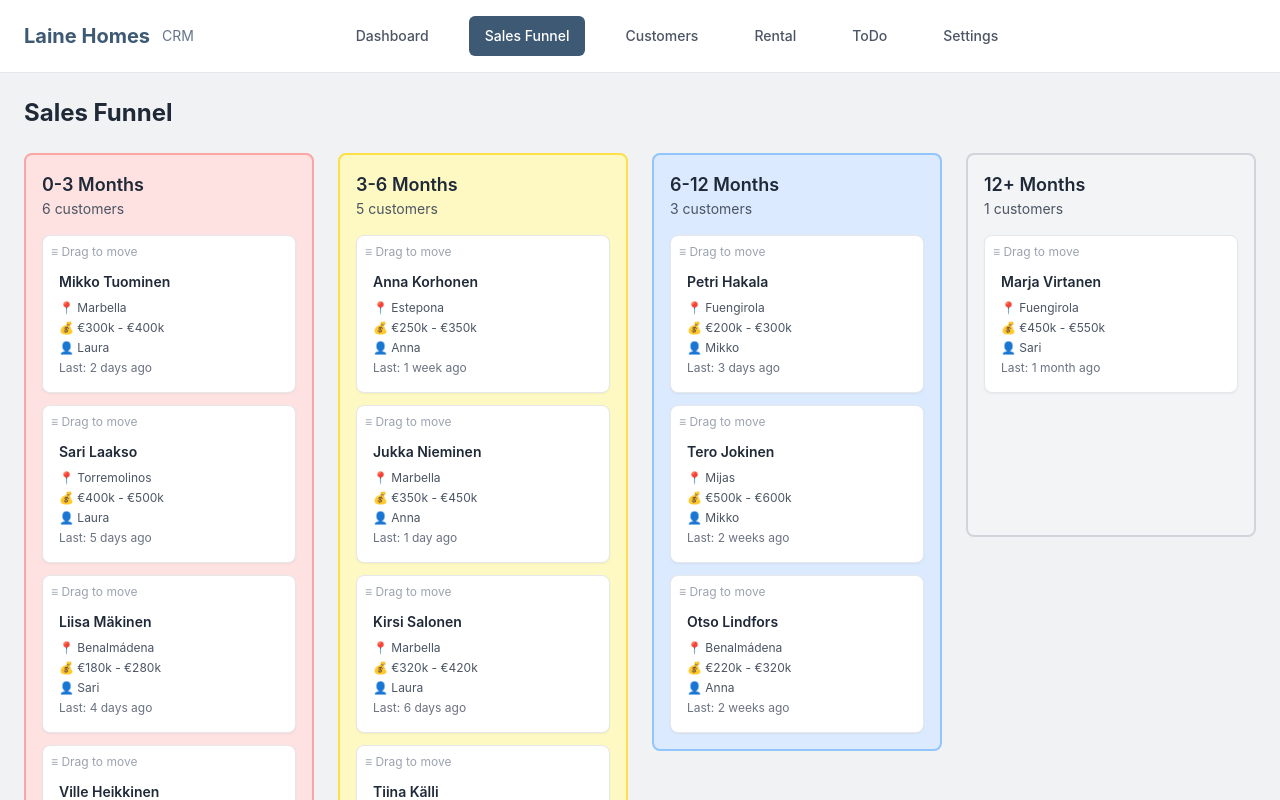
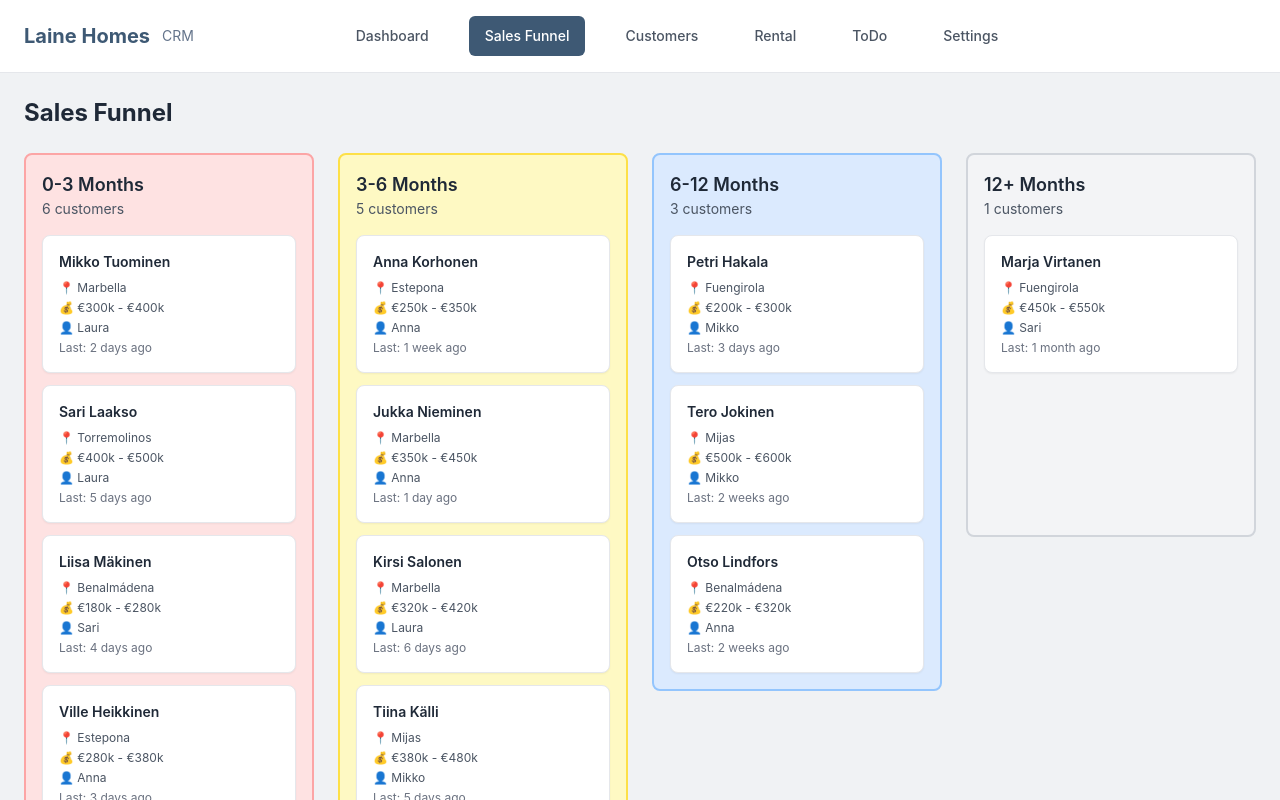
Before and after one commit to Aihu-Agency/laine-crm-insight, a React (Vite) app: page /sales-funnel in a window 1280 px wide. Shown: the top 800 px of the page. Built offline with nearby package versions, Linux system fonts and the light colour scheme.

Commit message:
Remove "Drag to move" text
Removed the "Drag to move" text from the customer cards in the Sales Funnel view.

```diff
--- a/src/pages/SalesFunnel.tsx
+++ b/src/pages/SalesFunnel.tsx
@@ -50,7 +50,6 @@ const CustomerCard = ({ customer, isDragging = false }: { customer: Customer; is
       className="mb-3 cursor-pointer hover:shadow-md transition-all duration-200 bg-white border border-gray-200"
     >
       <div {...listeners} className="p-2 cursor-grab active:cursor-grabbing">
-        <div className="text-xs text-gray-400 mb-1">≡ Drag to move</div>
       </div>
       <CardContent className="p-4 pt-0" onClick={handleClick}>
         <div className="space-y-2">
```
